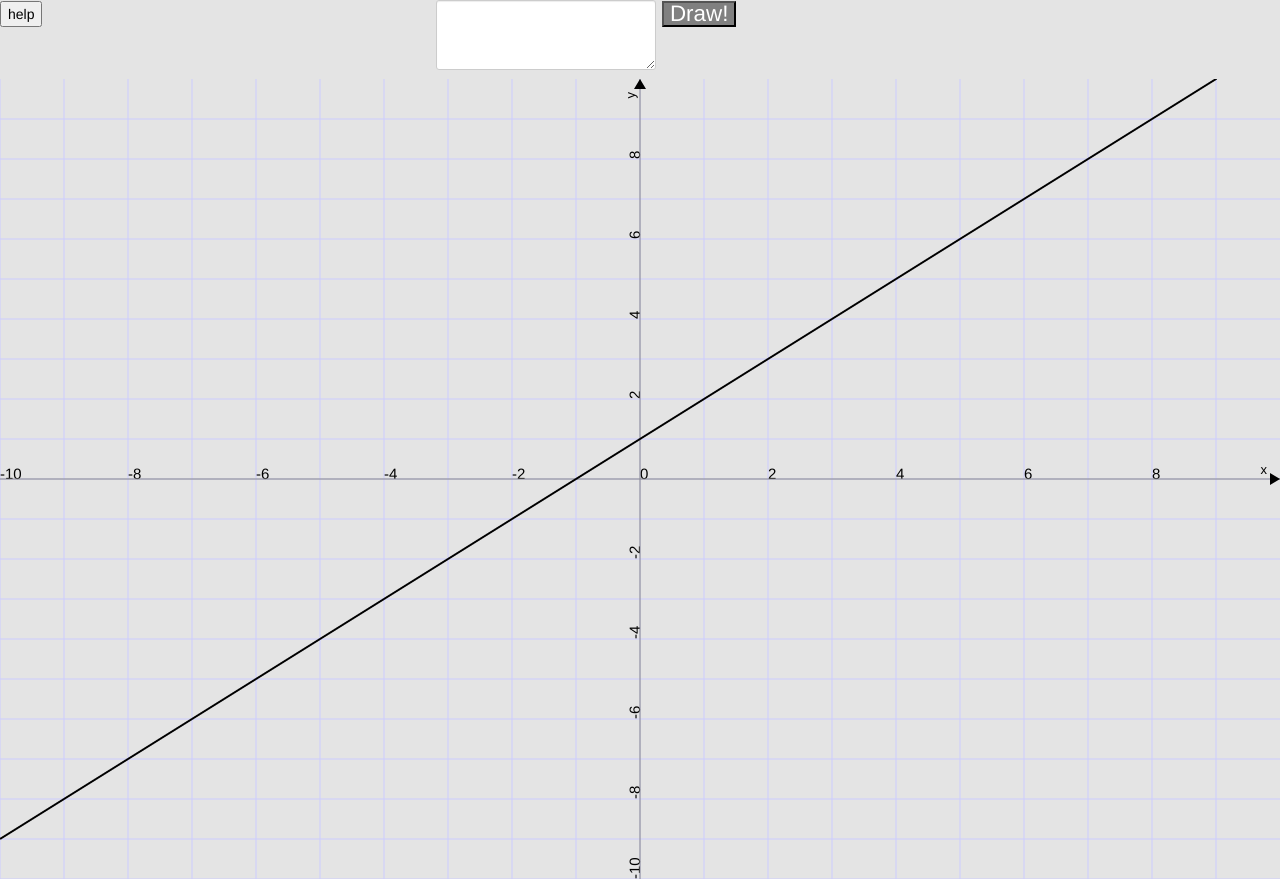
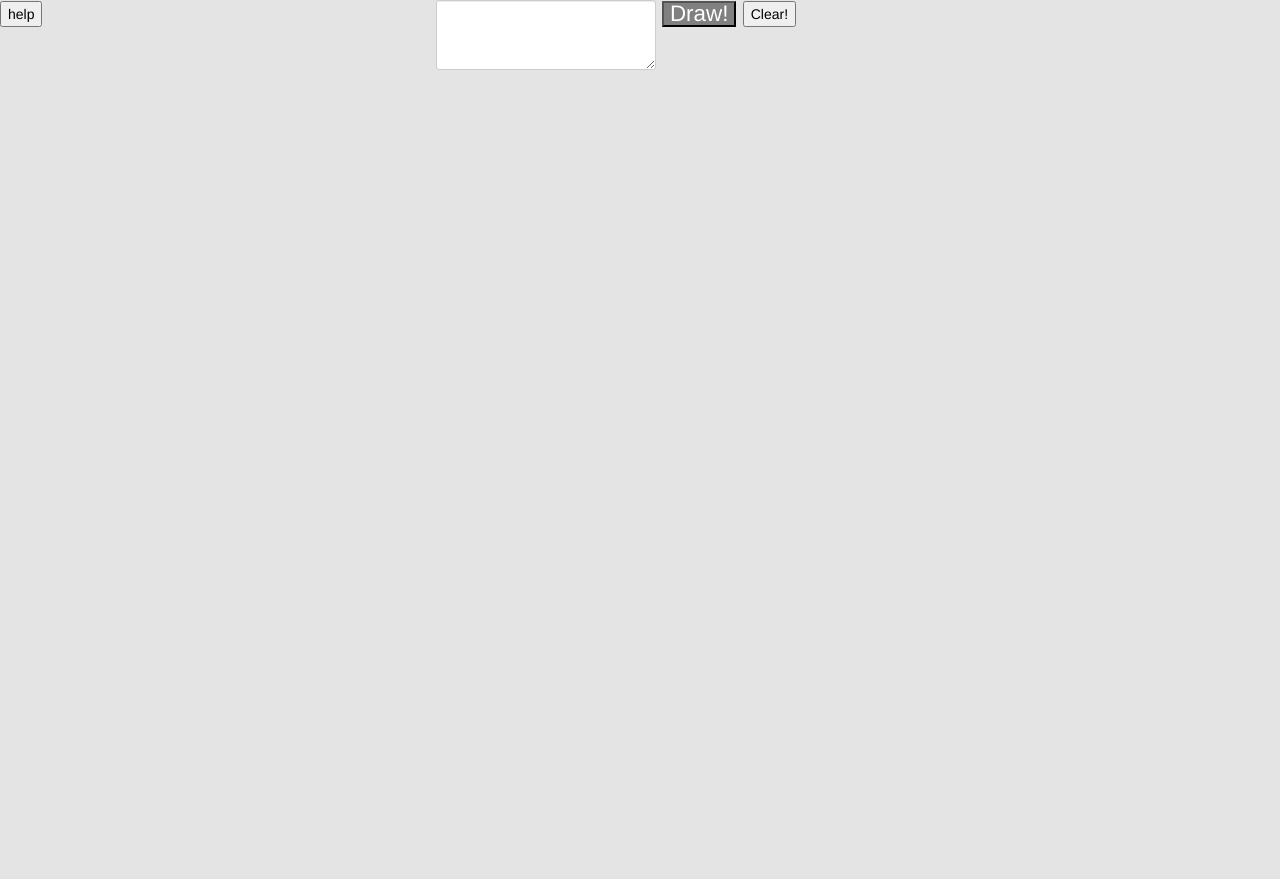
Before and after one commit to haradashinya/bingo_client, a plain HTML site: page www/index.html in a window 1280 px wide. After the commit the page ends 800 px from the top, so only its background shows below. Drawn offline with Linux system fonts and the light colour scheme.

Commit message:
clear canvas

```diff
--- a/www/index.html
+++ b/www/index.html
@@ -31,11 +31,13 @@
         <div class="span8">
             <textarea rows="3" class="area"></textarea>
             <button class="draw-exp-btn draw-btn">Draw!</button>
+            <button class="clear-btn">Clear!</button>
         </div>
     </div>
     <div class="sample large">
         <div id="plotColors"></div>
         <script type="text/javascript">
+            window.caches = [];
             var f1 = function(x){ return x*x*x };
             var f2 = function(x){ return Math.cos(x) * Math.sin(x) };
             var f3 = function(x){return Math.exp(x)};
@@ -46,6 +48,7 @@
             f3.color="#000";
 
             window.draw = function(expression){
+                window.caches.push(expression);
                 jsPlot(
                         "plotColors",
                         {
@@ -57,11 +60,15 @@
                             canvasWidth : width,
                             gridVisible :true
                         },
-                        [expression]
-//                        [f1, f2,f3]
+                        window.caches
                 );
                 return jsPlot;
 
+            };
+            window.clear = function(){
+                console.log("called clear");
+                window.caches = [];
+                window.draw();
             };
 
             var sampleExp = function(x){
--- a/www/js/graph.js
+++ b/www/js/graph.js
@@ -47,16 +47,29 @@ window.GraphController = function(){
   }
 };
 
+window.square = function(num){
+  return Math.pow(num,2);
+};
+
+window.cubic = function(num){
+  return Math.pow(num,3);
+};
+window.pow = function(num,exp){
+  return Math.pow(num,exp)
+
+};
 
 
+$(".draw-btn").bind("click",function(){
+  console.log("clicked");
+  console.log("hello world");
 
-$("button").bind("click",function(){
-  console.log("clicked");
   var str = $(".area").val();
   var func = new Function("x",str);
   window.draw(func);
+});
 
 
-
-
+$(".clear-btn").bind("click",function(){
+  window.clear();
 });
```
